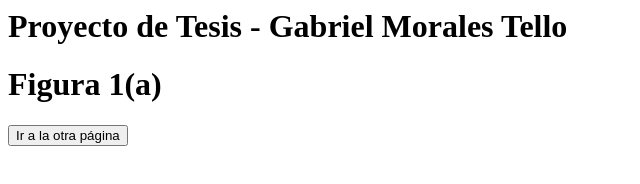
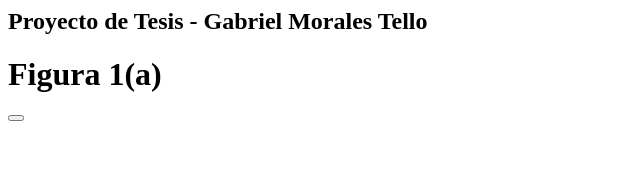
Before and after one commit to GabrielMoralesTello/reconstruccion_ancestral, a plain HTML site: page index.html in a window 1280 px wide. Shown: the whole page, without its empty margins (0-640 px from the left). Drawn offline with Linux system fonts and the light colour scheme.

Commit message:
Update index.html

```diff
--- a/index.html
+++ b/index.html
@@ -1,4 +1,4 @@
-<h1>Proyecto de Tesis - Gabriel Morales Tello</h1>
+<h2>Proyecto de Tesis - Gabriel Morales Tello</h2>
 <!DOCTYPE html>
 <html lang="en">
 <head>
@@ -8,6 +8,6 @@
 </head>
 <body>
     <h1>Figura 1(a)</h1>
-    <button onclick="location.href='proyecto_V21/BirdNet_embedding_3d.html'">Ir a la otra página</button>
+    <button onclick="location.href='proyecto_V21/BirdNet_embedding_3d.html'"></button>
 </body>
 </html>
```
